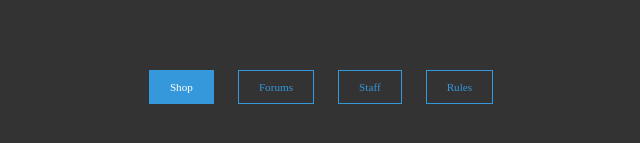
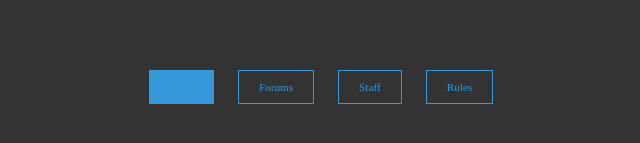
Before and after one commit to TNTSPLASH-ORG/htmlwebsite, a plain HTML site: page index.html in a window 1280 px wide. In both pictures the pointer is over the link "Shop". Shown: the part 585-728 px from the top of the page, 319-959 px from the left. Drawn offline with Linux system fonts and the light colour scheme.

Commit message:
Update settings.css

```diff
--- a/settings.css
+++ b/settings.css
@@ -72,6 +72,7 @@ span {
 
 .btn-animation:hover {
   background-color: #3498db;
+  color: #3498db;
   z-index: -1;
   transition: 0.8s;
 }
@@ -79,6 +80,7 @@ span {
 .btn-animation::before{
   top: 0;
   border-radius: 0 0 50% 50%;
+      color: #3498db;
 }
 
 .page-wrap {
```
